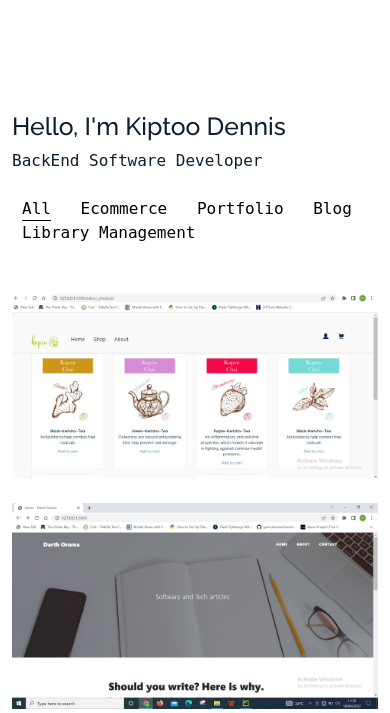
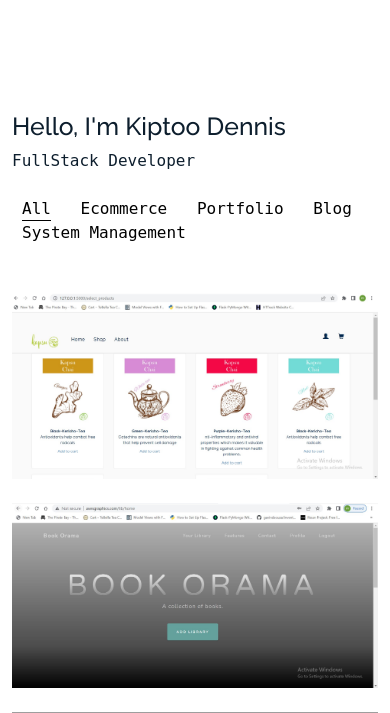
Before and after one commit to demuk/Kiptoo, a Flask app: page /projects in a window 390 px wide. Shown: the part 109-822 px from the top of the page. Run offline with Flask 2, Linux system fonts and the light colour scheme; some libraries are stand-ins or nearby versions; some web fonts are replaced; grey boxes are pictures that could not be loaded.

Commit message:
updated html files

```diff
--- a/templates/pointofsale.html
+++ b/templates/pointofsale.html
@@ -83,7 +83,7 @@
         <div class="container">
           <div class="row align-items-stretch">
             <div class="col-md-8" data-aos="fade-up">
-              <img src="{{ url_for('static', filename='img/pointofsale.JPG') }}" alt="Image" class="img-fluid">
+              <img src="{{ url_for('static', filename='img/pointofsale.png') }}" alt="Image" class="img-fluid">
             </div>
             <div class="col-md-3 ml-auto" data-aos="fade-up" data-aos-delay="100">
               <div class="sticky-content">
@@ -105,6 +105,7 @@
                   <li>Add purchases</li>
                   <li>Display daily sales</li>
                   <li>Keep track of stock</li>
+                  <li>Generate inventory reports</li>
                 </ul>
                 <p><a href="https://avesgraphics.com/pos" class="readmore">Visit Site</a></p>
               </div>
--- a/templates/projects.html
+++ b/templates/projects.html
@@ -9,8 +9,8 @@
   <meta content="" name="keywords">
 
   <!-- Favicons -->
-  <link href="{{url_for('static', filename='favicon.png' )}}" rel="icon">
-  <link href="static/img/apple-touch-icon.png" rel="apple-touch-icon">
+  <link href="{{url_for('static', filename='k-icon.png' )}}" rel="icon">
+  <link href="static/img/k-icon.png" rel="apple-touch-icon">
 
   <!-- Google Fonts -->
   <link href="https://fonts.googleapis.com/css?family=https://fonts.googleapis.com/css?family=Inconsolata:400,500,600,700|Raleway:400,400i,500,500i,600,600i,700,700i" rel="stylesheet">
@@ -71,7 +71,7 @@
         <div class="row mb-5 align-items-center">
           <div class="col-md-12 col-lg-6 mb-4 mb-lg-0" data-aos="fade-up">
             <h2>Hello, I'm Kiptoo Dennis</h2>
-            <p class="mb-0">BackEnd Software Developer</p>
+            <p class="mb-0">FullStack Developer</p>
           </div>
           <div class="col-md-12 col-lg-6 text-start text-lg-end" data-aos="fade-up" data-aos-delay="100">
             <div id="filters" class="filters">
@@ -79,7 +79,7 @@
               <a href="#" data-filter=".web">Ecommerce</a>
               <a href="#" data-filter=".design">Portfolio</a>
               <a href="#" data-filter=".branding">Blog</a>
-              <a href="#" data-filter=".photography">Library Management</a>
+              <a href="#" data-filter=".photography">System Management</a>
             </div>
           </div>
         </div>
@@ -90,25 +90,36 @@
                 <h3>KapsuChai</h3>
                 <span>Ecommerce</span>
               </div>
-              <img class="img-fluid" src="static/img/shop.jpg">
+              <img class="img-fluid" src="{{ url_for('static', filename='img/shop.jpg') }}">
             </a>
           </div>
           <div class="item photography col-sm-6 col-md-4 col-lg-4 mb-4">
-            <a href="{{url_for('darthorama')}}" class="item-wrap fancybox">
+            <a href="{{url_for('bookorama')}}" class="item-wrap fancybox">
               <div class="work-info">
                 <h3>Book Orama</h3>
                 <span>Library Management</span>
               </div>
-              <img class="img-fluid" src="static/img/blog.jpg">
+              <img class="img-fluid" src="{{ url_for('static', filename='img/bookorama.JPG') }}">
             </a>
           </div>
+
+          <div class="item photography col-sm-6 col-md-4 col-lg-4 mb-4">
+            <a href="{{url_for('pointofsale')}}" class="item-wrap fancybox">
+              <div class="work-info">
+                <h3>Point Of Sale</h3>
+                <span>Inventory Management</span>
+              </div>
+              <img class="img-fluid" src="{{ url_for('static', filename='img/pointofsale.png') }}">
+            </a>
+          </div>
+
           <div class="item branding col-sm-6 col-md-4 col-lg-4 mb-4">
             <a href="{{url_for('darthorama')}}" class="item-wrap fancybox">
               <div class="work-info">
                 <h3>Darth Orama</h3>
                 <span>Blog</span>
               </div>
-              <img class="img-fluid" src="static/img/blog.jpg">
+              <img class="img-fluid" src="{{ url_for('static', filename='img/blog.jpg') }}">
             </a>
           </div>
           <div class="item design col-sm-6 col-md-4 col-lg-4 mb-4">
@@ -117,7 +128,7 @@
                 <h3>Kiptoo</h3>
                 <span>Portfolio</span>
               </div>
-              <img class="img-fluid" src="static/img/portfolio.jpg">
+              <img class="img-fluid" src="{{ url_for('static', filename='img/portfolio.jpg') }}">
             </a>
           </div>
         </div>
```
Also changed, not shown: templates/home.html (+13 -11 lines).
